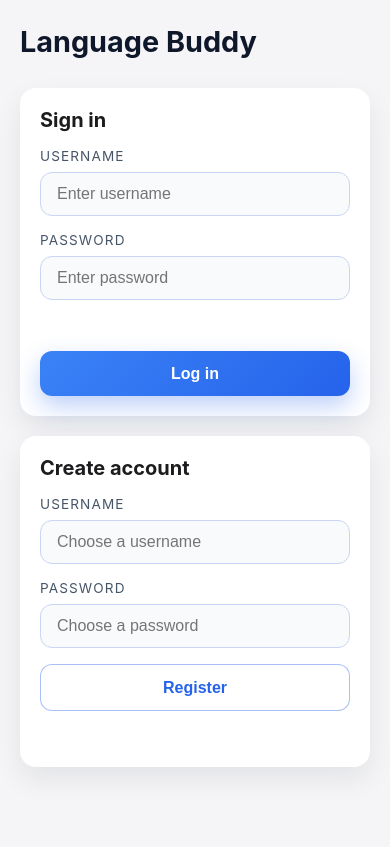
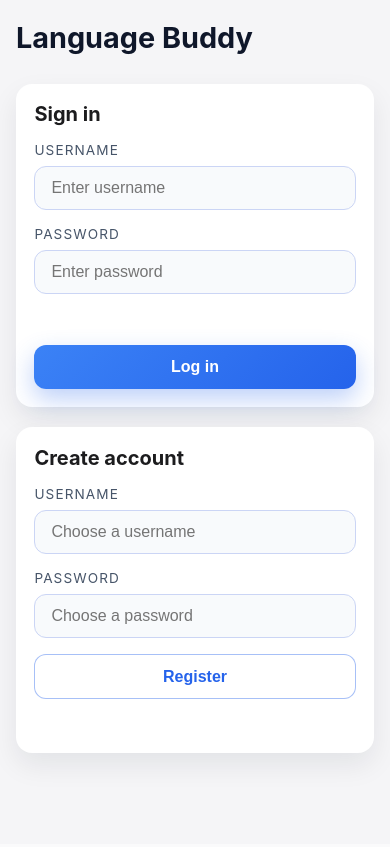
Before and after one commit to alonakonst/language_learning_app, a Flask app: page / in a window 390 px wide. After the commit the page ends 769 px from the top, so only its background shows below. Run offline with Flask 3, Linux system fonts and the light colour scheme.

Commit message:
fixed for phones

```diff
--- a/static/style.css
+++ b/static/style.css
@@ -10,12 +10,13 @@ body {
     min-height: 100vh;
     display: flex;
     flex-direction: column;
+    font-size: 16px;
 }
 
 .app {
     flex: 1;
-    padding: 1.5rem 1.25rem 5rem;
-    max-width: 600px;
+    padding: 1.25rem 1rem 4.75rem;
+    max-width: 420px;
     margin: 0 auto;
     width: 100%;
 }
@@ -75,11 +76,12 @@ body {
 .card {
     background: #ffffff;
     border-radius: 16px;
-    padding: 1.25rem;
+    padding: 1.15rem;
     box-shadow: 0 12px 28px rgba(15, 23, 42, 0.08);
     display: flex;
     flex-direction: column;
     gap: 1rem;
+    width: 100%;
 }
 
 .card--result {
@@ -120,11 +122,13 @@ body {
     border-radius: 12px;
     background: #f8fafc;
     color: inherit;
+    width: 100%;
 }
 
 .field textarea {
     resize: vertical;
-    min-height: 96px;
+    min-height: 84px;
+    max-height: 180px;
 }
 
 .field input:focus,
@@ -141,7 +145,7 @@ body {
 }
 
 .btn {
-    padding: 0.85rem 1.25rem;
+    padding: 0.8rem 1.15rem;
     border: none;
     border-radius: 12px;
     font-size: 1rem;
@@ -171,6 +175,7 @@ body {
     margin: 0;
     font-size: 1.1rem;
     line-height: 1.4;
+    word-break: break-word;
 }
 
 #entriesSection ul {
@@ -259,6 +264,6 @@ body {
     }
 
     .card {
-        padding: 1.75rem;
+        padding: 1.5rem;
     }
 }
--- a/templates/index.html
+++ b/templates/index.html
@@ -2,6 +2,8 @@
 <html lang="en">
 <head>
     <meta charset="UTF-8">
+    <meta name="viewport" content="width=device-width, initial-scale=1, viewport-fit=cover">
+    <meta name="viewport" content="width=device-width, initial-scale=1.0">
     <title>My Flask App</title>
     <link rel="stylesheet" href="{{ url_for('static', filename='style.css') }}">
 </head>
```
